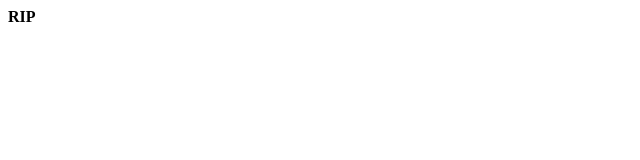
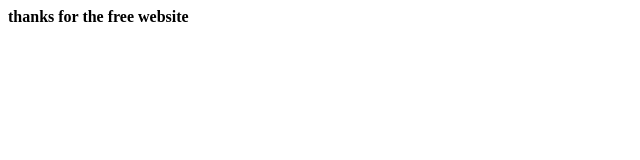
Before and after one commit to worspaces/rip, a plain HTML site: page index.html in a window 1280 px wide. Shown: the whole page, without its empty margins (0-640 px from the left). Drawn offline with Linux system fonts and the light colour scheme.

Commit message:
Update index.html

```diff
--- a/index.html
+++ b/index.html
@@ -1 +1,2 @@
-<b>RIP</b>
+<b>thanks for the free website</b>
+<title>hey</title>
```
